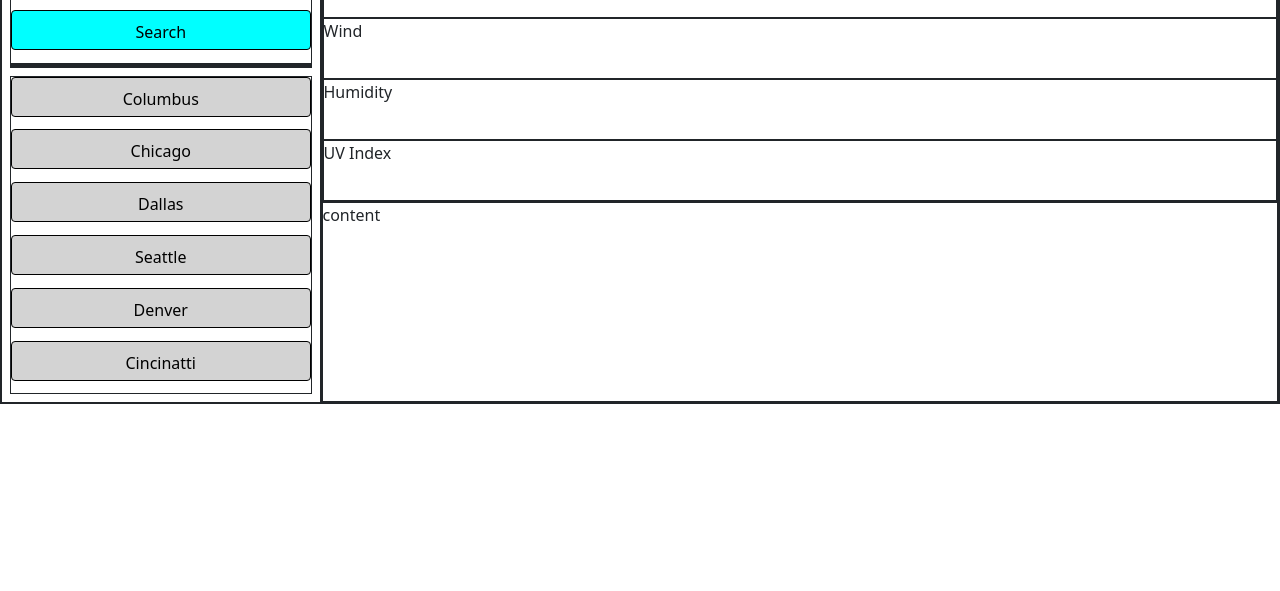
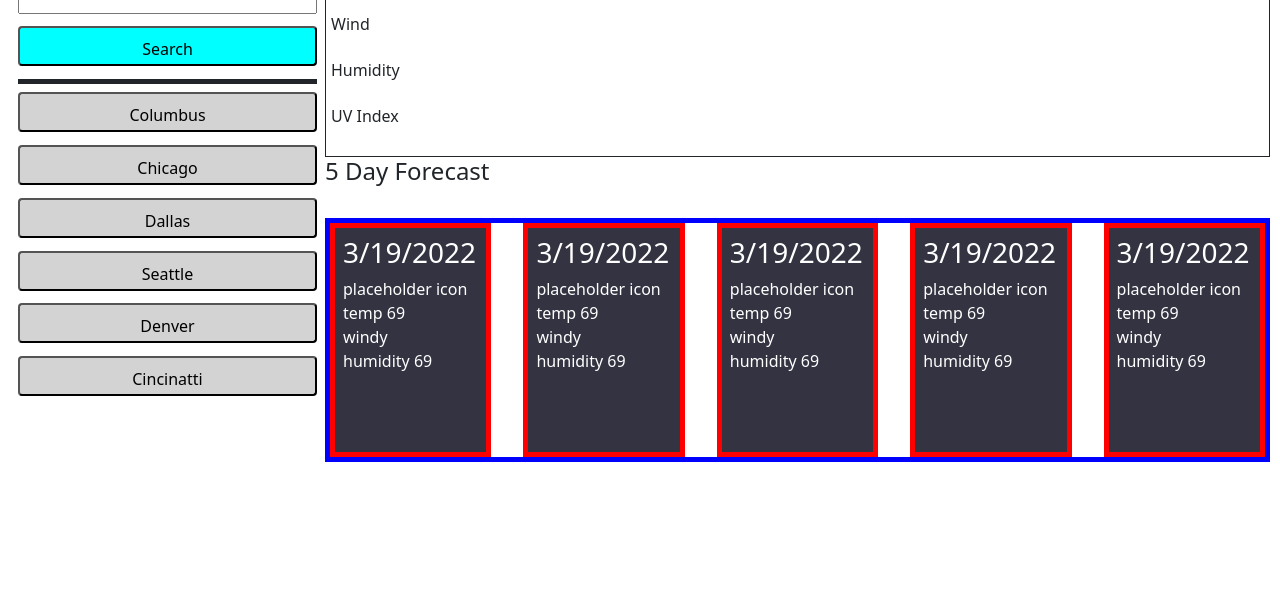
Before and after one commit to adambelin/Weather-Dashboard, a plain HTML site: page index.html in a window 1280 px wide. Shown: the part 209-800 px from the top of the page. Drawn offline with nearby package versions, Linux system fonts and the light colour scheme.

Commit message:
UI built

```diff
--- a/assets/css/style.css
+++ b/assets/css/style.css
@@ -1,5 +1,9 @@
-body * {
+/* body * {
     border: 1px solid;
+} */
+
+body {
+    padding: 5px;
 }
 
 .main-layout {
@@ -19,6 +23,7 @@ body * {
 .main {
     display: grid;
     grid-template-columns: 1fr 3fr;
+    padding: 5px;
 }
 
 .city-search {
@@ -66,11 +71,31 @@ body * {
 .city-results {
     display: grid;
     grid-template-columns: 1fr;
-
+    grid-template-rows: 4fr 1fr 4fr;
 }
 
 .city-details {
     display: grid;
     grid-template-columns: 1fr;
     grid-template-rows: 1fr 1fr 1fr 1fr 1fr;
+    border: 1px solid;
+    padding: 5px;
 }
+
+.forecast {
+    display: grid;
+    grid-template-columns: 1fr 1fr 1fr 1fr 1fr;
+    border: 5px solid blue;
+    column-gap: 2em;
+}
+
+.weather {
+    background-color: rgb(51, 51, 66);
+    color: white;
+    padding: 8px;
+    border: 5px solid red;
+}
+
+.weather:last-child {
+    margin-right: 0;
+}
--- a/index.html
+++ b/index.html
@@ -47,14 +47,49 @@
 
         <section class="city-results">
             <section class="city-details">
-                <div>Atlanta</div>
+                <div><h2>Atlanta</h2></div>
                 <div>temp: 74.01f</div>
                 <div>Wind</div>
                 <div>Humidity</div>
                 <div>UV Index</div>
             </section>
-            <section>
-                content
+            <section><h4>5 Day Forecast</h4></section>
+            <section class="forecast">
+                <div class="weather">
+                    <h3>3/19/2022</h3>
+                    <div>placeholder icon</div>
+                    <div>temp 69</div>
+                    <div>windy</div>
+                    <div>humidity 69</div>
+                </div>
+                <div class="weather">
+                    <h3>3/19/2022</h3>
+                    <div>placeholder icon</div>
+                    <div>temp 69</div>
+                    <div>windy</div>
+                    <div>humidity 69</div>
+                </div>
+                <div class="weather">
+                    <h3>3/19/2022</h3>
+                    <div>placeholder icon</div>
+                    <div>temp 69</div>
+                    <div>windy</div>
+                    <div>humidity 69</div>
+                </div>
+                <div class="weather">
+                    <h3>3/19/2022</h3>
+                    <div>placeholder icon</div>
+                    <div>temp 69</div>
+                    <div>windy</div>
+                    <div>humidity 69</div>
+                </div>
+                <div class="weather">
+                    <h3>3/19/2022</h3>
+                    <div>placeholder icon</div>
+                    <div>temp 69</div>
+                    <div>windy</div>
+                    <div>humidity 69</div>
+                </div>
             </section>
         </section>
     </main>
```
